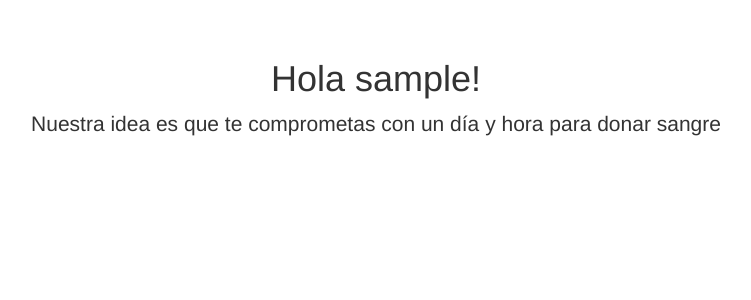
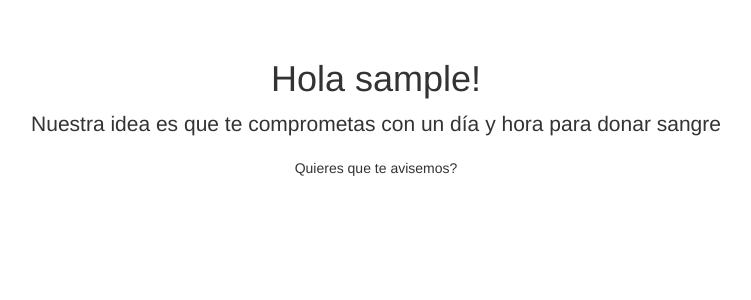
Before and after one commit to lfalvarez/banco-de-sangre, a Django app: page /account/ in a window 1280 px wide. Shown: the part 51-351 px from the top of the page, without its empty margins (264-1015 px from the left). Run offline with Django 3.2, Linux system fonts and the light colour scheme; the visitor is signed in with stand-in values (Sample User, id 1); some libraries are stand-ins or nearby versions.

Commit message:
Adding a small message to the profile page

```diff
--- a/dona_sangre/templates/sangre/your-profile.html
+++ b/dona_sangre/templates/sangre/your-profile.html
@@ -9,5 +9,6 @@
 <div class="starter-template">
 	<h1>Hola {{ user }}!</h1>
 	<p class="lead">Nuestra idea es que te comprometas con un día y hora para donar sangre</p>
+	<p>Quieres que te avisemos?</p>
 </div>
 {% endblock content %}
```
